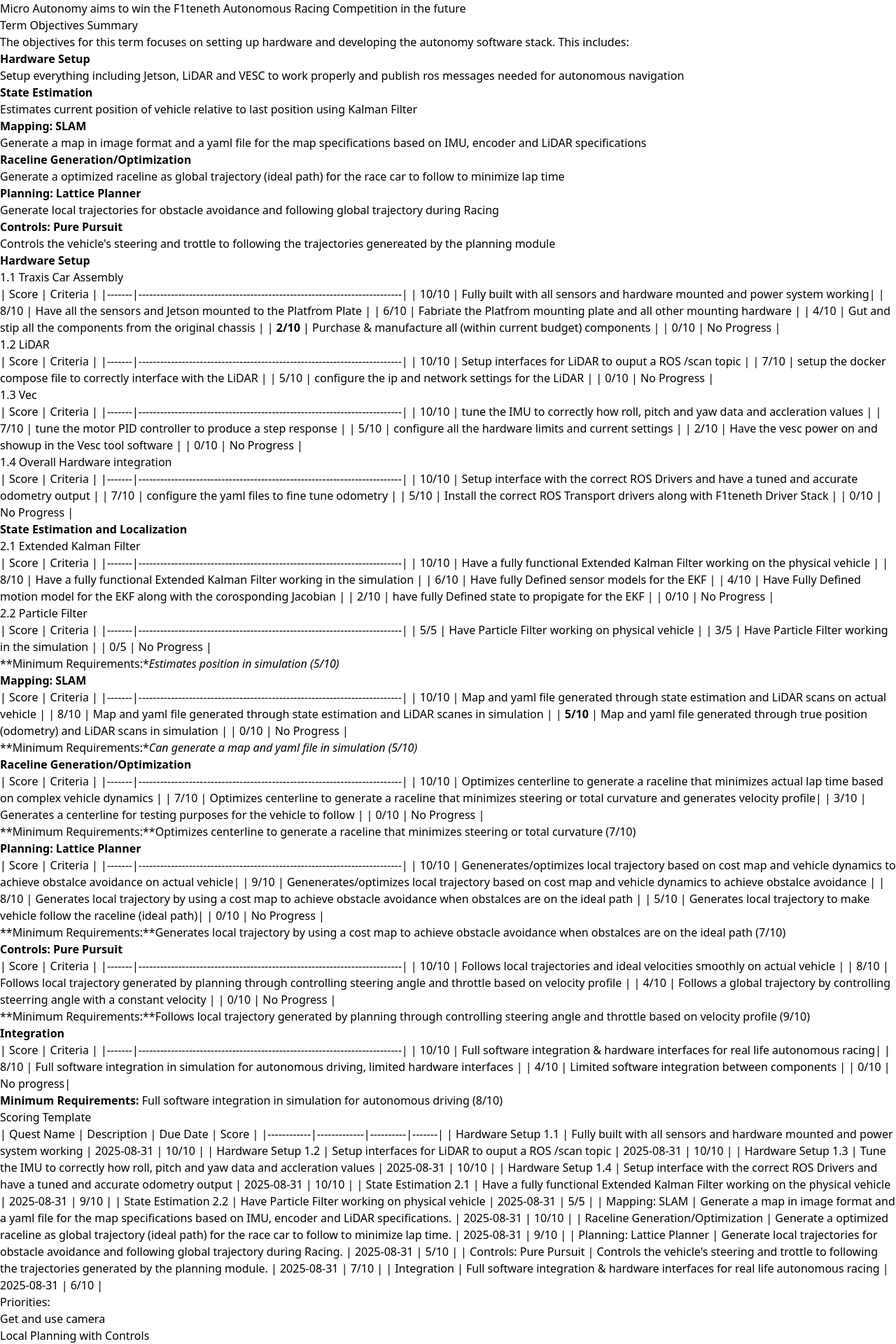
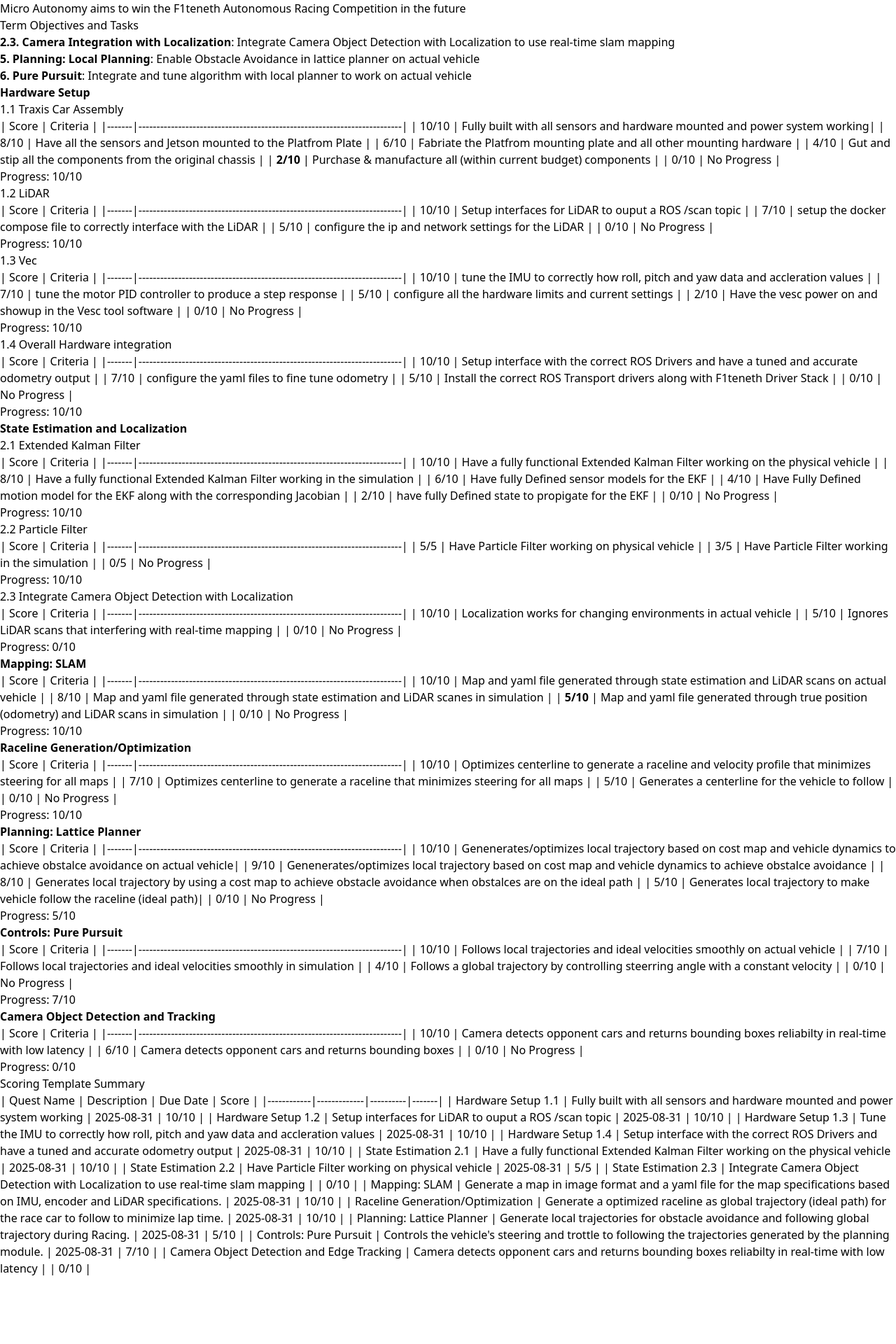
Before and after one commit to WATonomous/wato_wiki, a Next.js app: page /quest_books/s25_micro_quests in a window 1280 px wide. Shown: the part 48-1968 px from the top of the page at 70% size. After the commit the page ends 1872 px from the top, so only its background shows below. Built offline with nearby package versions, Linux system fonts and the light colour scheme.

Commit message:
updated f25 quest

```diff
--- a/pages/quest_books/s25_micro_quests.mdx
+++ b/pages/quest_books/s25_micro_quests.mdx
@@ -4,22 +4,14 @@
 
 Micro Autonomy aims to win the F1teneth Autonomous Racing Competition in the future
 
-## Term Objectives Summary
+## Term Objectives and Tasks
 
-The objectives for this term focuses on setting up hardware and developing the autonomy software stack. This includes:
+- **2.3. Camera Integration with Localization**: Integrate Camera Object Detection with Localization to use real-time slam mapping
+- **5. Planning: Local Planning**: Enable Obstacle Avoidance in lattice planner on actual vehicle
+- **6. Pure Pursuit**: Integrate and tune algorithm with local planner to work on actual vehicle
 
-1. **Hardware Setup**
-   - Setup everything including Jetson, LiDAR and VESC to work properly and publish ros messages needed for autonomous navigation
-2. **State Estimation**
-   - Estimates current position of vehicle relative to last position using Kalman Filter
-2. **Mapping: SLAM**
-   - Generate a map in image format and a yaml file for the map specifications based on IMU, encoder and LiDAR specifications
-3. **Raceline Generation/Optimization**
-   - Generate a optimized raceline as global trajectory (ideal path) for the race car to follow to minimize lap time
-4. **Planning: Lattice Planner**
-   - Generate local trajectories for obstacle avoidance and following global trajectory during Racing
-5. **Controls: Pure Pursuit**
-   - Controls the vehicle's steering and trottle to following the trajectories genereated by the planning module
+
+
 
 1. **Hardware Setup**
 
@@ -34,6 +26,8 @@
 | **2/10**  |  Purchase & manufacture all (within current budget) components |
 | 0/10  | No Progress                                                          |
 
+Progress: 10/10
+
 1.2 LiDAR
 
 | Score | Criteria                                                                 |
@@ -42,6 +36,8 @@
 | 7/10 |  setup the docker compose file to correctly interface with the LiDAR  |
 | 5/10 |  configure the ip and network settings for the LiDAR |
 | 0/10  | No Progress                                                          |
+
+Progress: 10/10
 
 1.3 Vec
 
@@ -53,6 +49,8 @@
 | 2/10  |  Have the vesc power on and showup in the Vesc tool software |
 | 0/10  | No Progress                                                          |
 
+Progress: 10/10
+
 1.4 Overall Hardware integration
 
 | Score | Criteria                                                                 |
@@ -61,6 +59,8 @@
 | 7/10  | configure the yaml files to fine tune odometry |
 | 5/10  | Install the correct ROS Transport drivers along with F1teneth Driver Stack |
 | 0/10  | No Progress                                                          |
+
+Progress: 10/10
 
 2. **State Estimation and Localization**
 
@@ -71,9 +71,11 @@
 | 10/10 | Have a fully functional Extended Kalman Filter working on the physical vehicle |
 |  8/10 | Have a fully functional Extended Kalman Filter working in the simulation |
 |  6/10 | Have fully Defined sensor models for the EKF |
-|  4/10 | Have Fully Defined motion model for the EKF along with the corosponding Jacobian |
+|  4/10 | Have Fully Defined motion model for the EKF along with the corresponding Jacobian |
 |  2/10 | have fully Defined state to propigate for the EKF |
 |  0/10 | No Progress                                                          |
+
+Progress: 10/10
 
 2.2 Particle Filter
 
@@ -83,7 +85,18 @@
 | 3/5  | Have Particle Filter working in the simulation |
 | 0/5  | No Progress                                                          |
 
-**Minimum Requirements:**Estimates position in simulation (5/10)*
+Progress: 10/10
+
+2.3 Integrate Camera Object Detection with Localization
+
+| Score | Criteria                                                                 |
+|-------|-------------------------------------------------------------------------|
+| 10/10  | Localization works for changing environments in actual vehicle |
+| 5/10  | Ignores LiDAR scans that interfering with real-time mapping |
+| 0/10  | No Progress                                                          |
+
+Progress: 0/10
+
 
 3. **Mapping: SLAM**
 
@@ -94,19 +107,19 @@
 | **5/10**  | Map and yaml file generated through true position (odometry) and LiDAR scans in simulation |
 | 0/10  | No Progress                                                          |
 
-**Minimum Requirements:**Can generate a map and yaml file in simulation (5/10)*
+Progress: 10/10
 
 
 4. **Raceline Generation/Optimization**
 
 | Score | Criteria                                                                 |
 |-------|-------------------------------------------------------------------------|
-| 10/10 | Optimizes centerline to generate a raceline that minimizes actual lap time based on complex vehicle dynamics |
-| 7/10  | Optimizes centerline to generate a raceline that minimizes steering or total curvature and generates velocity profile|
-| 3/10  | Generates a centerline for testing purposes for the vehicle to follow |
+| 10/10  | Optimizes centerline to generate a raceline and velocity profile that minimizes steering for all maps |
+| 7/10  | Optimizes centerline to generate a raceline that minimizes steering for all maps |
+| 5/10  | Generates a centerline for the vehicle to follow |
 | 0/10  | No Progress                                                          |
 
-**Minimum Requirements:**Optimizes centerline to generate a raceline that minimizes steering or total curvature (7/10)
+Progress: 10/10
 
 5. **Planning: Lattice Planner**
 
@@ -118,32 +131,31 @@
 | 5/10  | Generates local trajectory to make vehicle follow the raceline (ideal path)|
 | 0/10  | No Progress                                                          |
 
-**Minimum Requirements:**Generates local trajectory by using a cost map to achieve obstacle avoidance when obstalces are on the ideal path (7/10)
+Progress: 5/10
 
 6. **Controls: Pure Pursuit**
 
 | Score | Criteria                                                                 |
 |-------|-------------------------------------------------------------------------|
 | 10/10 | Follows local trajectories and ideal velocities smoothly on actual vehicle |
-| 8/10  | Follows local trajectory generated by planning through controlling steering angle and throttle based on velocity profile |
+| 7/10  | Follows local trajectories and ideal velocities smoothly in simulation |
 | 4/10  | Follows a global trajectory by controlling steerring angle with a constant velocity |
 | 0/10  | No Progress                                                          |
 
-**Minimum Requirements:**Follows local trajectory generated by planning through controlling steering angle and throttle based on velocity profile (9/10)
+Progress: 7/10
 
-7. **Integration**
+7. **Camera Object Detection and Tracking**
 
 | Score | Criteria                                                                 |
 |-------|-------------------------------------------------------------------------|
-| 10/10 | Full software integration & hardware interfaces for real life autonomous racing|
-| 8/10  | Full software integration in simulation for autonomous driving, limited hardware interfaces |
-| 4/10  | Limited software integration between components |
-| 0/10  | No progress|
+| 10/10 | Camera detects opponent cars and returns bounding boxes reliabilty in real-time with low latency |
+| 6/10  | Camera detects opponent cars and returns bounding boxes |
+| 0/10  | No Progress                                                          |
 
-**Minimum Requirements:** Full software integration in simulation for autonomous driving (8/10)
+Progress: 0/10
 
 
-## Scoring Template
+## Scoring Template Summary
 
 | Quest Name | Description | Due Date | Score |
 |------------|-------------|----------|-------|
@@ -151,16 +163,11 @@
 | Hardware Setup 1.2 | Setup interfaces for LiDAR to ouput a ROS /scan topic | 2025-08-31 | 10/10 |
 | Hardware Setup 1.3 | Tune the IMU to correctly how roll, pitch and yaw data and accleration values | 2025-08-31 | 10/10 |
 | Hardware Setup 1.4 | Setup interface with the correct ROS Drivers and have a tuned and accurate odometry output | 2025-08-31 | 10/10 |
-| State Estimation 2.1 | Have a fully functional Extended Kalman Filter working on the physical vehicle | 2025-08-31 | 9/10 |
+| State Estimation 2.1 | Have a fully functional Extended Kalman Filter working on the physical vehicle | 2025-08-31 | 10/10 |
 | State Estimation 2.2 | Have Particle Filter working on physical vehicle | 2025-08-31 | 5/5 |
+| State Estimation 2.3 | Integrate Camera Object Detection with Localization to use real-time slam mapping | | 0/10 |
 | Mapping: SLAM | Generate a map in image format and a yaml file for the map specifications based on IMU, encoder and LiDAR specifications. | 2025-08-31 | 10/10 |
-| Raceline Generation/Optimization | Generate a optimized raceline as global trajectory (ideal path) for the race car to follow to minimize lap time. | 2025-08-31 | 9/10 |
+| Raceline Generation/Optimization | Generate a optimized raceline as global trajectory (ideal path) for the race car to follow to minimize lap time. | 2025-08-31 | 10/10 |
 | Planning: Lattice Planner | Generate local trajectories for obstacle avoidance and following global trajectory during Racing. | 2025-08-31 | 5/10 |
 | Controls: Pure Pursuit | Controls the vehicle's steering and trottle to following the trajectories generated by the planning module. | 2025-08-31 | 7/10 |
-| Integration | Full software integration & hardware interfaces for real life autonomous racing | 2025-08-31 | 6/10 |
-
-Priorities:
-- Get and use camera
-- Local Planning with Controls
-- Lidar State Estimation
-- RL based planning
+| Camera Object Detection and Edge Tracking | Camera detects opponent cars and returns bounding boxes reliabilty in real-time with low latency | | 0/10 |
```
